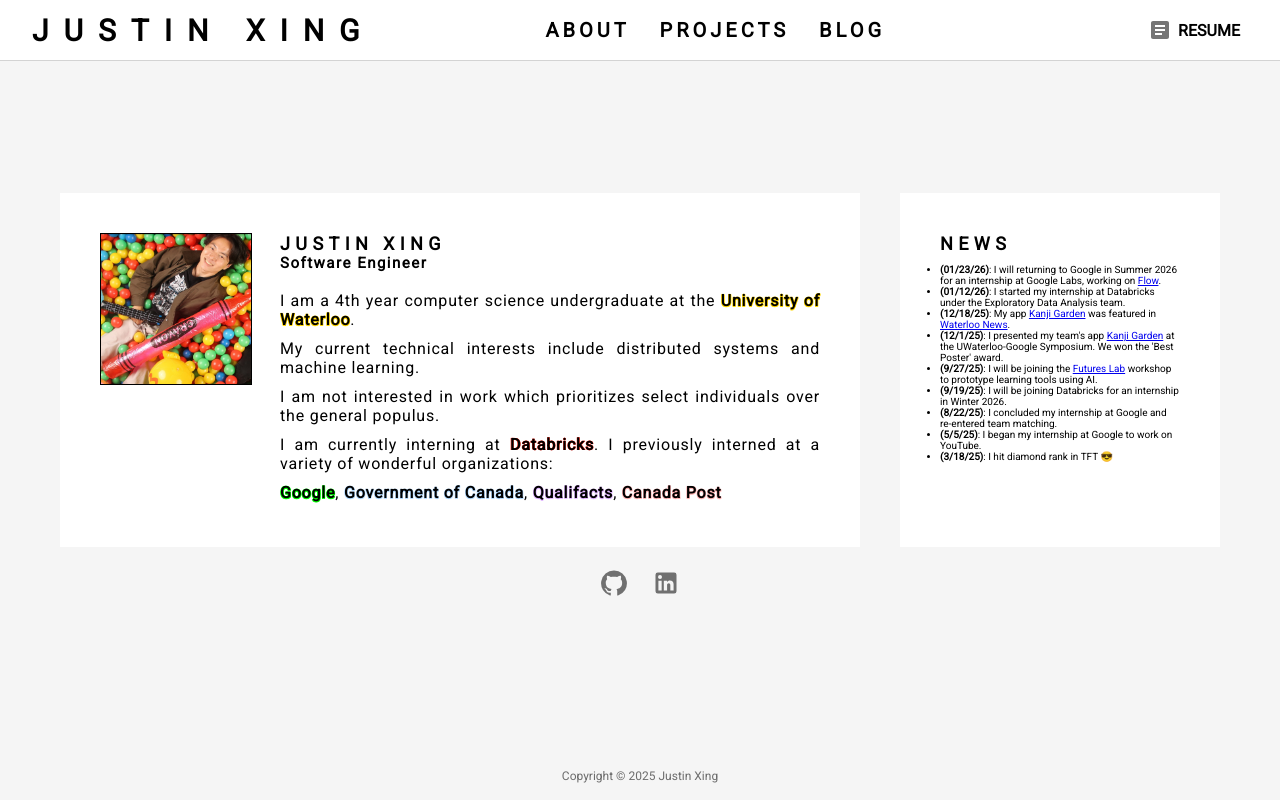
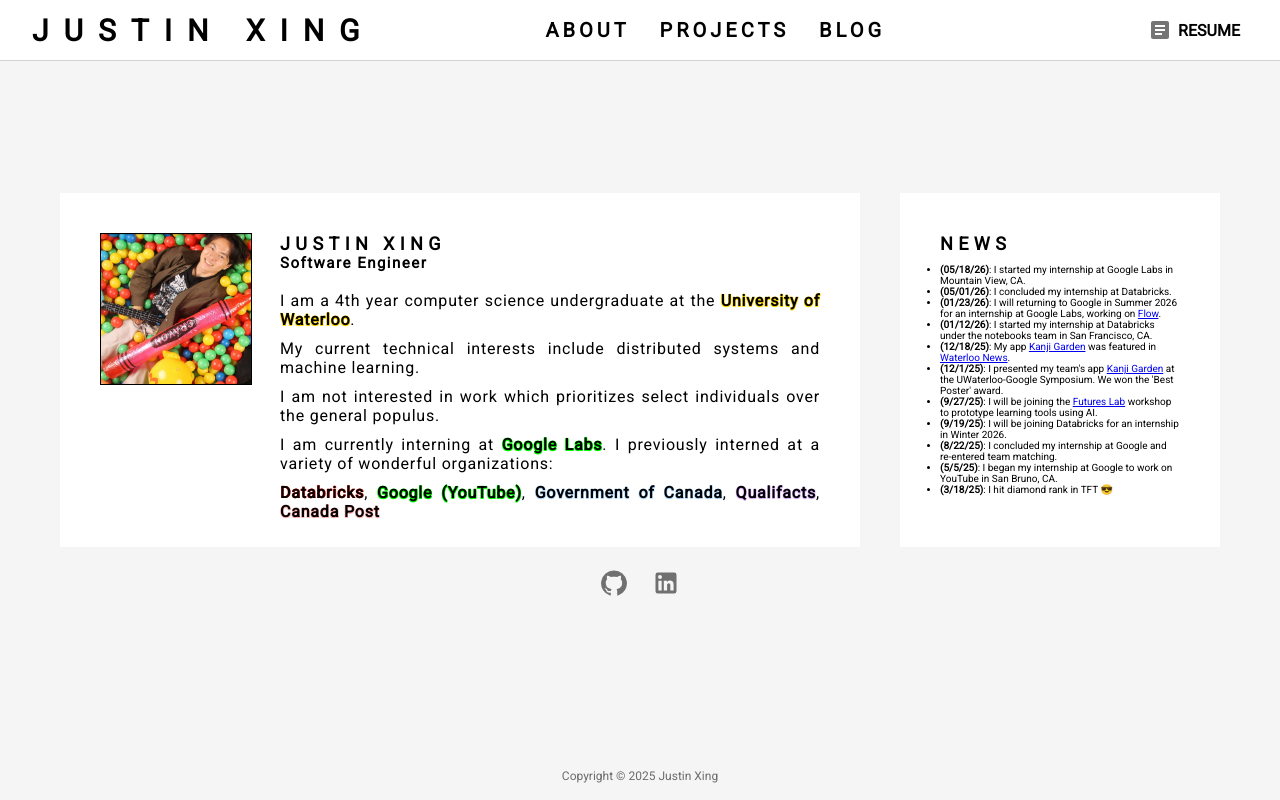
Before and after one commit to justin-xing/justin-xing.github.io, a React (Create React App) app in the folder frontend/: page /about in a window 1280 px wide. Built offline with nearby package versions, Linux system fonts and the light colour scheme; the HTML template or start-up script is replaced by a standard one.

Commit message:
Update Resume, about page to reflect current times. Also remove embed tweet as Twitter changed its API and broke the page.

```diff
--- a/frontend/src/pages/about/components/AboutCard.js
+++ b/frontend/src/pages/about/components/AboutCard.js
@@ -38,11 +38,12 @@
         </p>
         <p>
           I am currently interning at{" "}
-          <b className={classes.databricksOutline}>Databricks</b>. I previously
+          <b className={classes.limeOutline}>Google Labs</b>. I previously
           interned at a variety of wonderful organizations:
         </p>
         <p>
-          <b className={classes.limeOutline}>Google</b>,{" "}
+          <b className={classes.databricksOutline}>Databricks</b>,{" "}
+          <b className={classes.limeOutline}>Google (YouTube)</b>,{" "}
           <b className={classes.blueOutline}>Government of Canada</b>,{" "}
           <b className={classes.purpleOutline}>Qualifacts</b>,{" "}
           <b className={classes.redOutline}>Canada Post</b>
--- a/frontend/src/pages/about/components/NewsCard.js
+++ b/frontend/src/pages/about/components/NewsCard.js
@@ -7,6 +7,14 @@
 const GOOGLE_FLOW_LINK = "https://labs.google/flow";
 
 const NEWS_ENTRIES = [
+  {
+    date: "05/18/26",
+    content: <>I started my internship at Google Labs in Mountain View, CA.</>,
+  },
+  {
+    date: "05/01/26",
+    content: <>I concluded my internship at Databricks.</>,
+  },
   {
     date: "01/23/26",
     content: (
@@ -23,7 +31,7 @@
   {
     date: "01/12/26",
     content:
-      "I started my internship at Databricks under the Exploratory Data Analysis team.",
+      "I started my internship at Databricks under the notebooks team in San Francisco, CA.",
   },
   {
     date: "12/18/25",
@@ -77,7 +85,8 @@
   },
   {
     date: "5/5/25",
-    content: "I began my internship at Google to work on YouTube.",
+    content:
+      "I began my internship at Google to work on YouTube in San Bruno, CA.",
   },
   {
     date: "3/18/25",
--- a/frontend/src/pages/blog/Blog.js
+++ b/frontend/src/pages/blog/Blog.js
@@ -1,12 +1,10 @@
-import { Tweet } from 'react-tweet';
-
-import classes from './Blog.module.css';
+import classes from "./Blog.module.css";
 
 const Blog = () => {
-    return (
-      <div className={classes.blogWrapper}>
-        <Tweet id='1273161294854701058'/>
-      </div>
-    );
-}
+  return (
+    <div className={classes.blogWrapper}>
+      Page removed temporarily as Twitter changed its embed API.
+    </div>
+  );
+};
 export default Blog;
```
Also changed, not shown: 1 other file (tests, documents, lock files or other folders).
